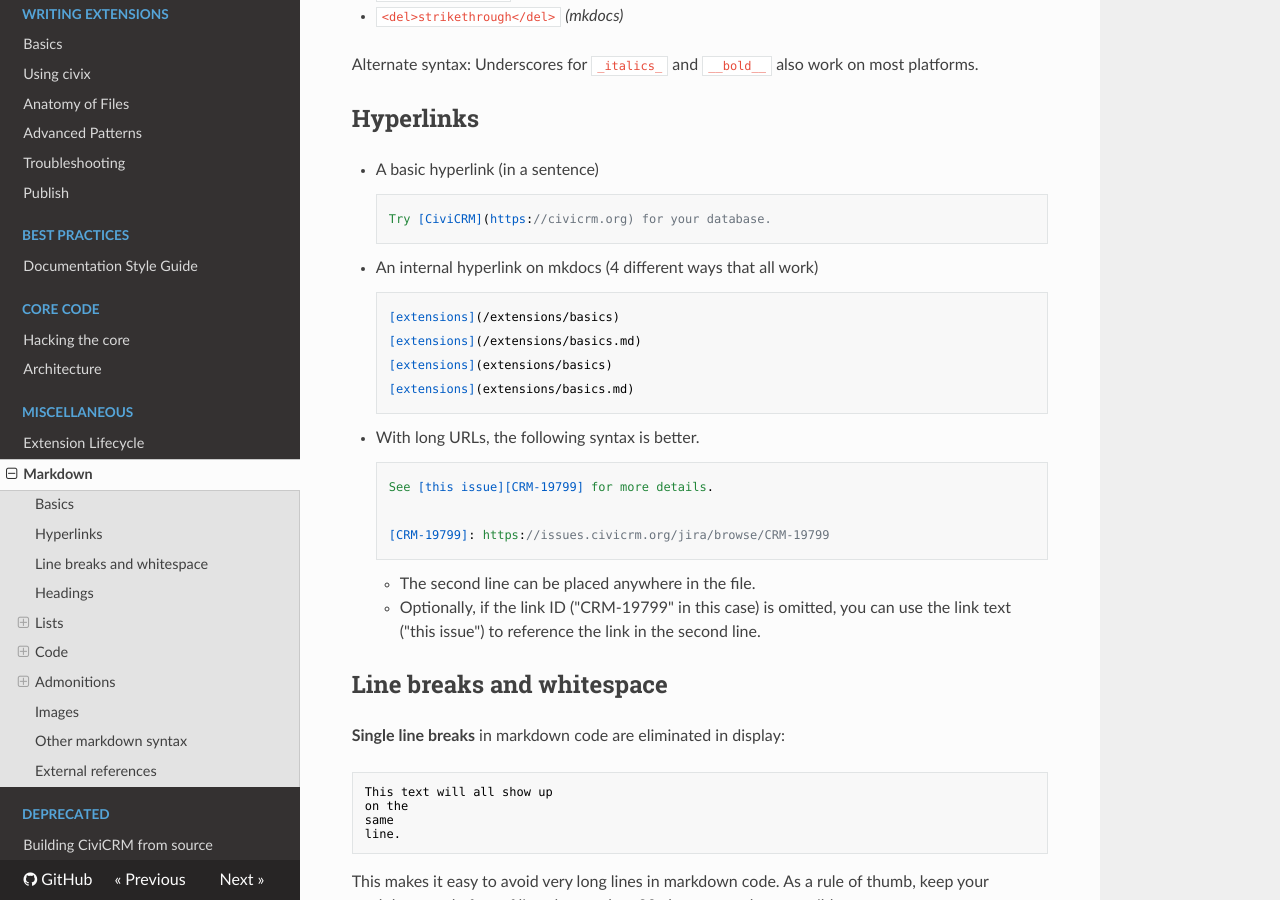
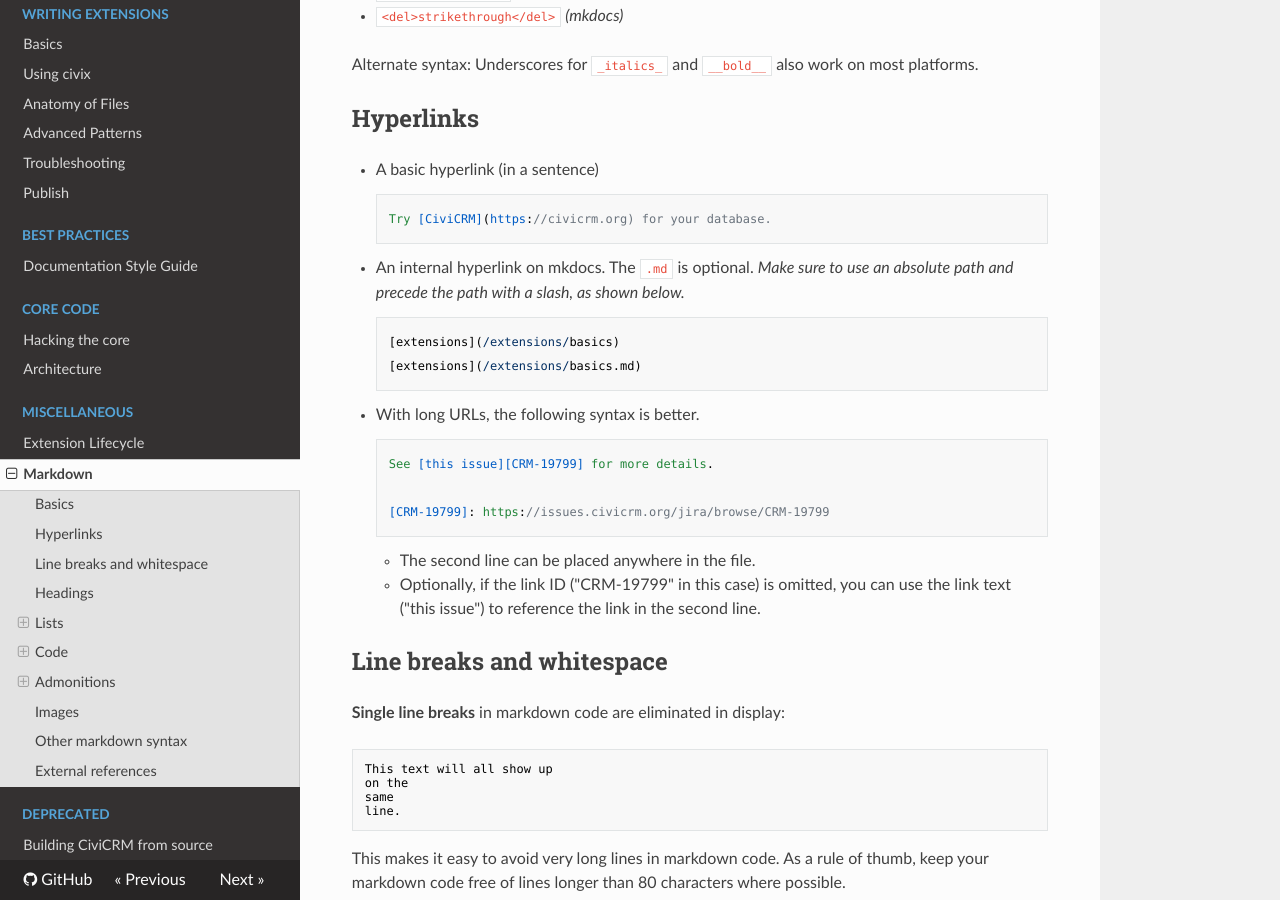
Before and after one commit to civicrm/civicrm-dev-docs, an MkDocs documentation site: the page built from docs/markdownrules.md, in a window 1280 px wide and 900 px high, scrolled down 601 px. Built offline with MkDocs 1.6.1, drawn with Linux system fonts in a browser that asks for light colours; nearby versions of some CDN libraries; old or Windows-style settings are respelled for this version of MkDocs.

Commit message:
markdown rules - specifying that internal hyperlinks should use absolute paths with preceding slashes

```diff
--- a/docs/markdownrules.md
+++ b/docs/markdownrules.md
@@ -36,12 +36,12 @@
 
         Try [CiviCRM](https://civicrm.org) for your database.
 
--   An internal hyperlink on mkdocs (4 different ways that all work)
+-   An internal hyperlink on mkdocs. The `.md` is optional.
+    *Make sure to use an absolute path and precede the path with a slash,
+    as shown below.*
 
         [extensions](/extensions/basics)
         [extensions](/extensions/basics.md)
-        [extensions](extensions/basics)
-        [extensions](extensions/basics.md)
 
 -   With long URLs, the following syntax is better.
 
```
